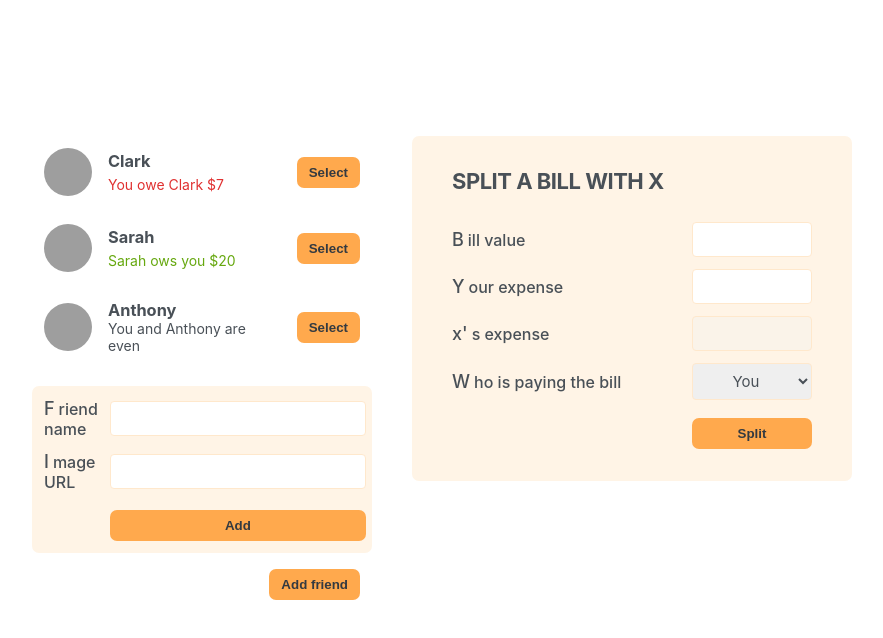
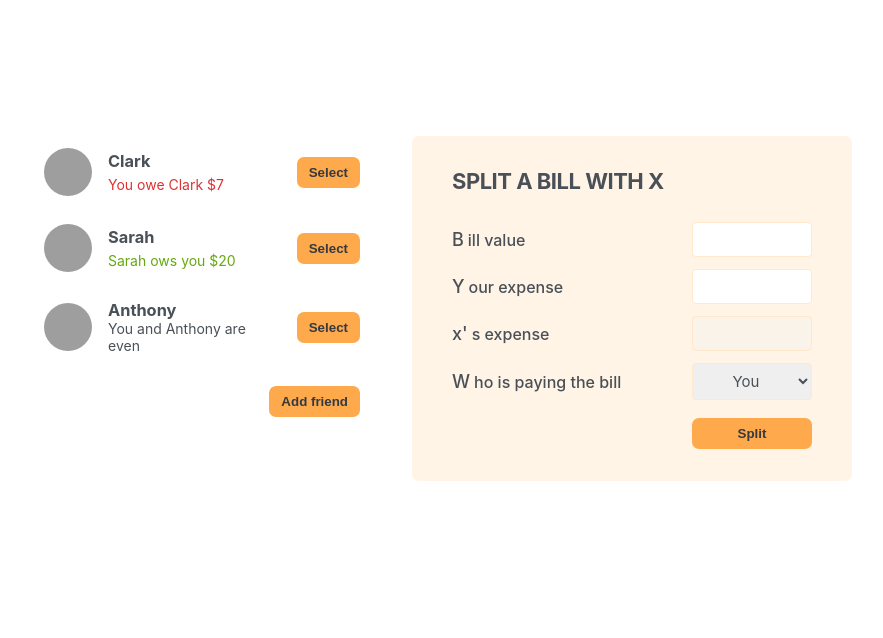
Before and after one commit to Chy-Zaber-Bin-Zahid/Eat-And-Split, a React (Create React App) app: page / in a window 1280 px wide. Shown: the top 638 px of the page, without its empty margins (198-1081 px from the left). Built offline with nearby package versions, Linux system fonts and the light colour scheme; grey boxes are pictures that could not be loaded.

Commit message:
functionality added

```diff
--- a/src/App.js
+++ b/src/App.js
@@ -1,3 +1,5 @@
+import { useState } from "react";
+
 const initialFriends = [
   {
     id: 118836,
@@ -19,13 +21,29 @@
   },
 ];
 
+function Button({ children, onClick }) {
+  return (
+    <button onClick={onClick} className="button">
+      {children}
+    </button>
+  );
+}
+
 export default function App() {
+  const [showAddFriend, setShowAddFriend] = useState(false);
+
+  function handleShowAddFriend() {
+    setShowAddFriend((show) => !show);
+  }
+
   return (
     <div className="app">
       <div className="sidebar">
         <FriendsList />
-        <FormAddFriend />
-        <Button>Add friend</Button>
+        {showAddFriend && <FormAddFriend />}
+        <Button onClick={handleShowAddFriend}>
+          {showAddFriend ? "Close" : "Add friend"}
+        </Button>
       </div>
 
       <FormSplitBill />
@@ -68,10 +86,6 @@
   );
 }
 
-function Button({ children }) {
-  return <button className="button">{children}</button>;
-}
-
 function FormAddFriend() {
   return (
     <form className="form-add-friend">
@@ -98,7 +112,7 @@
       <label>x's expense</label>
       <input type="text" disabled />
 
-      <label >Who is paying the bill</label>
+      <label>Who is paying the bill</label>
       <select name="" id="">
         <option value="user">You</option>
         <option value="friend">X</option>
```
